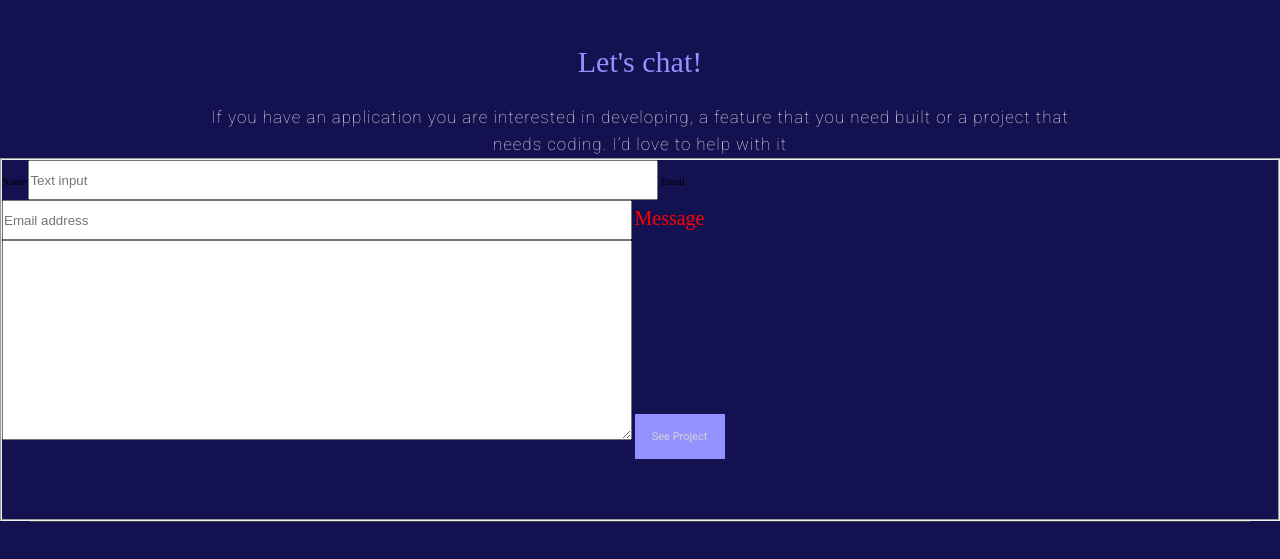
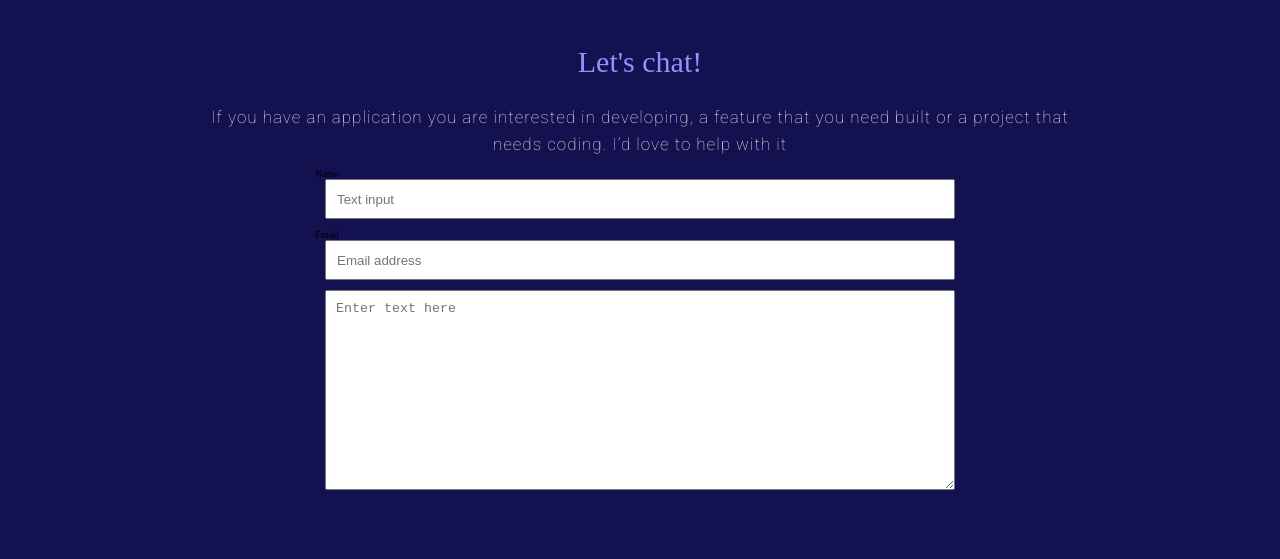
Before and after one commit to koomekevo/kevin-koome-portfolio, a website with bundled scripts: page index.html in a window 1280 px wide. Shown: the part 2853-3412 px from the top of the page. Built offline with nearby package versions, Linux system fonts and the light colour scheme; files whose address does not match are found by name.

Commit message:
Modify <form> section>

```diff
--- a/index.html
+++ b/index.html
@@ -170,13 +170,15 @@
         <fieldset>
           <label for="name">Name </label>
           <input type="text" name="name" id="name" placeholder="Text input" minlength="5" maxlength="30"/>
+
           <label for="email">Email</label>
           <input type="email" name="email" id="email" placeholder="Email address"/>
-        <label class="labelformat" for="btnInsert">Message</label>
-        <textarea name="user-message" placeholder="Enter text here" minlength="3" maxlength="500">
-        </textarea>
+
+          <textarea name="user-message" placeholder="Enter text here" minlength="3" maxlength="500"></textarea>
+        </fieldset>
+
+      <label class="labelformat" for="btnInsert"></label>
       <input id="btnInsert" class="btn-center" type="submit" value="See Project" />
-      </fieldset>
       </form>
 
       <hr />
--- a/style.css
+++ b/style.css
@@ -317,6 +317,31 @@ main h2 {
   margin-bottom: 5rem;
   font-size: 1.7rem;
   font-family: "Roboto", sans-serif;
+}
+
+form {
+  flex-direction: column;
+  margin: 1rem;
+}
+
+fieldset {
+  border: none;
+  width: 10rem;
+  margin: 0 auto;
+}
+
+fieldset input {
+  height: 40px;
+  width: 33rem;
+  margin: 0 10px 10px 10px;
+  padding: 10px 0 10px 10px;
+}
+
+fieldset textarea {
+  width: 33rem;
+  height: 20rem;
+  margin: 0 10px 30px 10px;
+  padding: 10px 0 10px 10px;
 }
 
 .btn-center {
```
Lines whose indentation alone changed are shown as unchanged.
